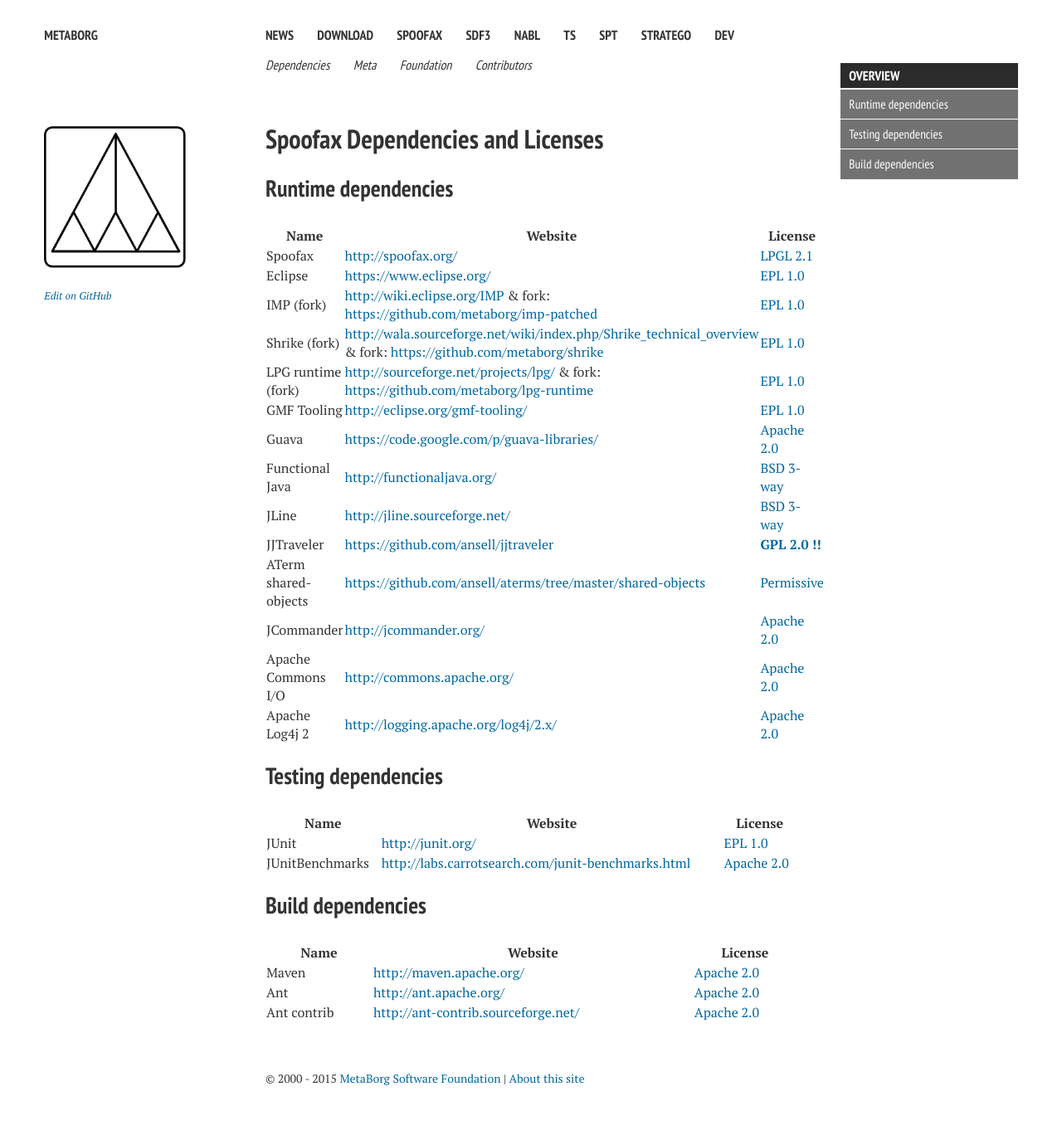
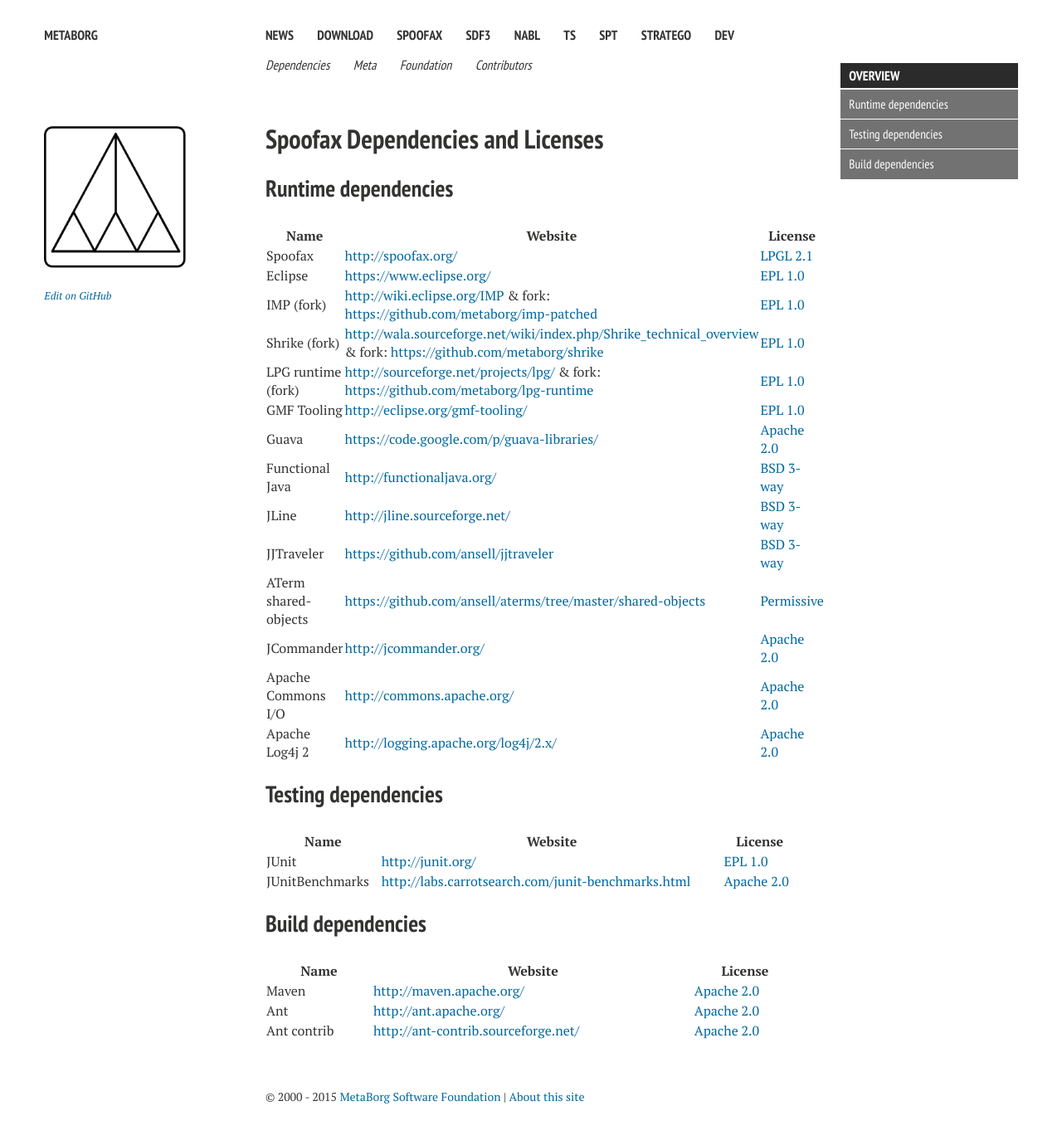
Before and after one commit to MartijnDwars/metaborg.github.io, a Jekyll site: the page built from dev/dependencies/index.md, in a window 1280 px wide. Shown: the whole page at 83% size. Built offline with Jekyll 4.4.1, drawn with Linux system fonts in a browser that asks for light colours; nearby versions of some CDN libraries; before the commit the page ends 1358 px from its top, so only the background shows below that.

Commit message:
JJTraveler is BSD licensed, not GPL.
I created a pull request to have the outdated license information removed from JJTraveler.
Pull request: https://github.com/ansell/jjtraveler/compare/ansell:master...oskarvanrest:patch-1?expand=1
Commit: https://github.com/ansell/jjtraveler/commit/9565a0f5d27ba726832571c3ade512922bfa6097

```diff
--- a/dev/dependencies/index.md
+++ b/dev/dependencies/index.md
@@ -32,7 +32,7 @@
 Guava                          | <https://code.google.com/p/guava-libraries/>                                                                        | [Apache 2.0](http://www.tldrlegal.com/l/apache2)
 Functional Java                | <http://functionaljava.org/>                                                                                        | [BSD 3-way](http://www.tldrlegal.com/l/bsd3)
 JLine                          | <http://jline.sourceforge.net/>                                                                                     | [BSD 3-way](http://www.tldrlegal.com/l/bsd3)
-JJTraveler                     | <https://github.com/ansell/jjtraveler>                                                                              | [__GPL 2.0 !!__](http://www.tldrlegal.com/l/gpl2)
+JJTraveler                     | <https://github.com/ansell/jjtraveler>                                                                              | [BSD 3-way](http://www.tldrlegal.com/l/bsd3)
 ATerm shared-objects           | <https://github.com/ansell/aterms/tree/master/shared-objects>                                                       | [Permissive](https://github.com/ansell/aterms/blob/master/shared-objects/COPYING)
 JCommander                     | <http://jcommander.org/>                                                                                            | [Apache 2.0](http://www.tldrlegal.com/l/apache2)
 Apache Commons I/O             | <http://commons.apache.org/>                                                                                        | [Apache 2.0](http://www.tldrlegal.com/l/apache2)
```
